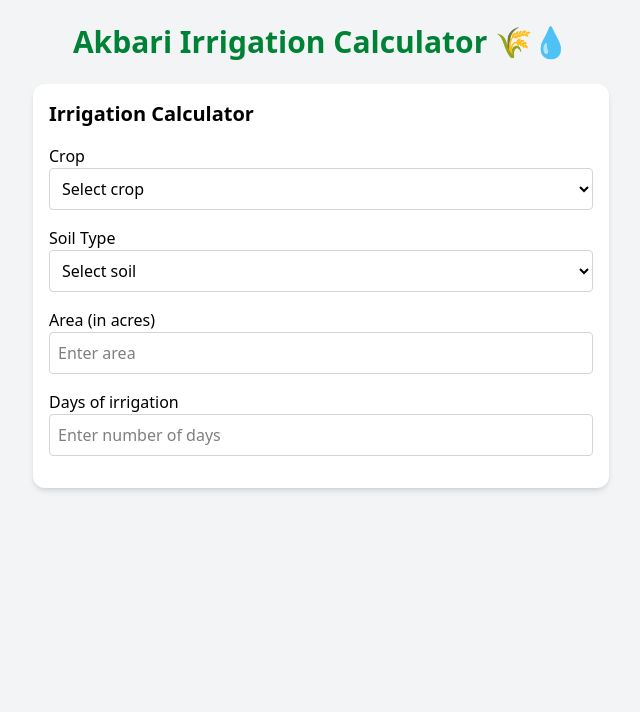
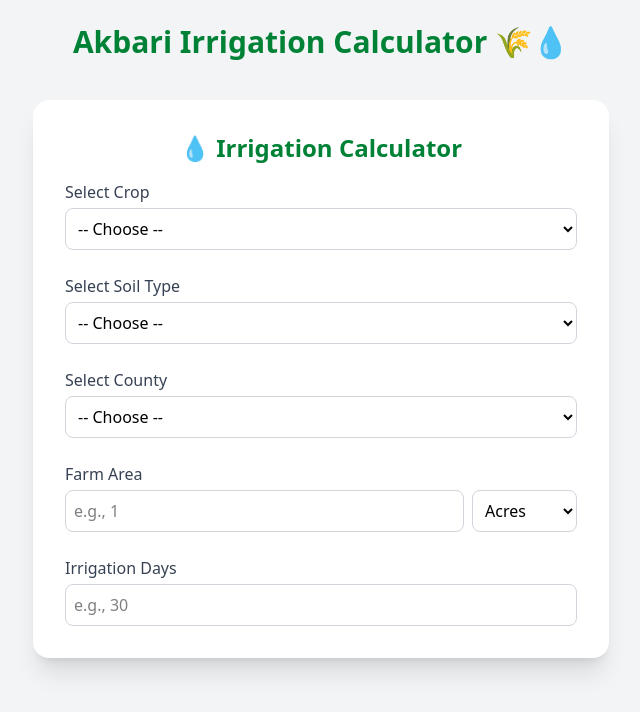
Before and after one commit to DaudElmoge/irrigation-calculator, a React (Vite) app: page / in a window 1280 px wide. Shown: the top 712 px of the page, without its empty margins (319-959 px from the left). Built offline with nearby package versions, Linux system fonts and the light colour scheme.

Commit message:
added more real data

```diff
--- a/src/components/IrrigationForm.jsx
+++ b/src/components/IrrigationForm.jsx
@@ -1,121 +1,154 @@
-import React, { useState, useEffect } from "react";
+import React, { useEffect, useState } from "react";
 import crops from "../data/crops.json";
 import soils from "../data/soils.json";
+import rainfallData from "../data/rainfall.json";
 
 function IrrigationForm({ onCalculate }) {
-  const [selectedCrop, setSelectedCrop] = useState("");
-  const [selectedSoil, setSelectedSoil] = useState("");
+  const [crop, setCrop] = useState("");
+  const [soil, setSoil] = useState("");
+  const [selectedCounty, setSelectedCounty] = useState("");
   const [area, setArea] = useState("");
+  const [unit, setUnit] = useState("acres");
   const [days, setDays] = useState("");
-  const [calculation, setCalculation] = useState(null);
+  const [result, setResult] = useState(null);
 
   useEffect(() => {
-    if (selectedCrop && selectedSoil && area && days) {
-      const cropData = crops.find((c) => c.name === selectedCrop);
-      const soilData = soils.find((s) => s.type === selectedSoil);
-      const totalWater = (cropData.waterRequirement * parseFloat(area)) / parseFloat(days); // liters per day
-      const flowRate = (totalWater / 3600).toFixed(2); // liters/sec
-      const pipeSize = suggestPipeSize(flowRate);
+    if (crop && soil && selectedCounty && area && days) {
+      const cropData = crops.find(c => c.name === crop);
+      const soilData = soils.find(s => s.type === soil);
+      const countyData = rainfallData.find(c => c.county === selectedCounty);
+      if (!cropData || !soilData || !countyData) return;
 
-      const result = {
-        crop: selectedCrop,
-        soil: selectedSoil,
-        area: parseFloat(area),// acres
-        days: parseFloat(days),// days
+      let convertedArea = parseFloat(area);
+      if (unit === "hectares") convertedArea *= 2.47105;
+      if (unit === "sqm") convertedArea *= 0.000247105;
+
+      const rainfallPerDay = countyData.rainfall / 365;
+      const netWater = Math.max(cropData.waterRequirement - rainfallPerDay, 0);
+      const totalWater = (netWater * convertedArea) / parseFloat(days);
+      const flowRate = totalWater / (60 * 60);
+      const pipeSize = flowRate < 1 ? "1 inch" : flowRate < 2 ? "1.5 inch" : "2 inch";
+
+      const preview = {
+        crop: cropData.name,
+        season: cropData.season,
+        soil: soilData.type,
+        soilDescription: soilData.description,
+        infiltrationRate: soilData.infiltrationRate,
+        holdingCapacity: soilData.holdingCapacity,
+        county: countyData.county,
+        annualRainfall: countyData.rainfall,
+        rainfallPerDay: rainfallPerDay.toFixed(2),
+        area: `${area} ${unit}`,
+        days,
         totalWater: totalWater.toFixed(2),
-        flowRate,
-        pipeSize,
-        season: cropData.season,
-        infiltrationRate: soilData.infiltrationRate,
-        holdingCapacity: soilData.holdingCapacity
+        flowRate: flowRate.toFixed(2),
+        pipeSize
       };
 
-      setCalculation(result);
-      onCalculate(result);
+      setResult(preview);
+      onCalculate(preview);
     }
-  }, [selectedCrop, selectedSoil, area, days, onCalculate]);
-
-  const suggestPipeSize = (flowRate) => {
-    const fr = parseFloat(flowRate);
-    if (fr <= 0.3) return "1/2 inch";
-    if (fr <= 0.6) return "3/4 inch";
-    if (fr <= 1.5) return "1 inch";
-    if (fr <= 3) return "1.5 inch";
-    return "2 inch or above";
-  };
+  }, [crop, soil, selectedCounty, area, unit, days, onCalculate]);
 
   return (
-    <div className="p-4 bg-white rounded-xl shadow-md">
-      <h2 className="text-xl font-bold mb-4">Irrigation Calculator</h2>
+    <form className="max-w-2xl mx-auto bg-white p-8 rounded-2xl shadow-xl mt-10 space-y-6">
+      <h2 className="text-2xl font-bold text-green-700 text-center mb-4">💧 Irrigation Calculator</h2>
 
-      <div className="mb-4">
-        <label className="block font-medium">Crop</label>
+      {/* Crop */}
+      <div>
+        <label className="block text-gray-700 font-medium mb-1">Select Crop</label>
         <select
-          value={selectedCrop}
-          onChange={(e) => setSelectedCrop(e.target.value)}
-          className="w-full border border-gray-300 p-2 rounded"
+          value={crop}
+          onChange={(e) => setCrop(e.target.value)}
+          className="w-full border border-gray-300 rounded-lg p-2 focus:outline-none focus:ring-2 focus:ring-green-400"
         >
-          <option value="">Select crop</option>
-          {crops.map((crop) => (
-            <option key={crop.name} value={crop.name}>
-              {crop.name}
-            </option>
-          ))}
+          <option value="">-- Choose --</option>
+          {crops.map(c => <option key={c.name} value={c.name}>{c.name}</option>)}
         </select>
       </div>
 
-      <div className="mb-4">
-        <label className="block font-medium">Soil Type</label>
+      {/* Soil */}
+      <div>
+        <label className="block text-gray-700 font-medium mb-1">Select Soil Type</label>
         <select
-          value={selectedSoil}
-          onChange={(e) => setSelectedSoil(e.target.value)}
-          className="w-full border border-gray-300 p-2 rounded"
+          value={soil}
+          onChange={(e) => setSoil(e.target.value)}
+          className="w-full border border-gray-300 rounded-lg p-2 focus:outline-none focus:ring-2 focus:ring-green-400"
         >
-          <option value="">Select soil</option>
-          {soils.map((soil) => (
-            <option key={soil.type} value={soil.type}>
-              {soil.type}
-            </option>
-          ))}
+          <option value="">-- Choose --</option>
+          {soils.map(s => <option key={s.type} value={s.type}>{s.type}</option>)}
         </select>
       </div>
 
-      <div className="mb-4">
-        <label className="block font-medium">Area (in acres)</label>
-        <input
-          type="number"
-          value={area}
-          onChange={(e) => setArea(e.target.value)}
-          className="w-full border border-gray-300 p-2 rounded"
-          placeholder="Enter area"
-        />
+      {/* County */}
+      <div>
+        <label className="block text-gray-700 font-medium mb-1">Select County</label>
+        <select
+          value={selectedCounty}
+          onChange={(e) => setSelectedCounty(e.target.value)}
+          className="w-full border border-gray-300 rounded-lg p-2 focus:outline-none focus:ring-2 focus:ring-green-400"
+        >
+          <option value="">-- Choose --</option>
+          {rainfallData.map(c => <option key={c.county} value={c.county}>{c.county}</option>)}
+        </select>
       </div>
 
-      <div className="mb-4">
-        <label className="block font-medium">Days of irrigation</label>
+      {/* Area and Units */}
+      <div>
+        <label className="block text-gray-700 font-medium mb-1">Farm Area</label>
+        <div className="flex gap-2">
+          <input
+            type="number"
+            value={area}
+            onChange={(e) => setArea(e.target.value)}
+            placeholder="e.g., 1"
+            className="flex-1 border border-gray-300 rounded-lg p-2 focus:outline-none focus:ring-2 focus:ring-green-400"
+          />
+          <select
+            value={unit}
+            onChange={(e) => setUnit(e.target.value)}
+            className="border border-gray-300 rounded-lg p-2 focus:outline-none focus:ring-2 focus:ring-green-400"
+          >
+            <option value="acres">Acres</option>
+            <option value="hectares">Hectares</option>
+            <option value="sqm">m²</option>
+          </select>
+        </div>
+      </div>
+
+      {/* Days */}
+      <div>
+        <label className="block text-gray-700 font-medium mb-1">Irrigation Days</label>
         <input
           type="number"
           value={days}
           onChange={(e) => setDays(e.target.value)}
-          className="w-full border border-gray-300 p-2 rounded"
-          placeholder="Enter number of days"
+          placeholder="e.g., 30"
+          className="w-full border border-gray-300 rounded-lg p-2 focus:outline-none focus:ring-2 focus:ring-green-400"
         />
       </div>
 
-      {calculation && (
-        <div className="mt-6 p-4 border-t border-gray-300">
-          <h3 className="text-lg font-semibold mb-2">Preview:</h3>
-          <p><strong>Crop:</strong> {calculation.crop}</p>
-          <p><strong>Soil:</strong> {calculation.soil}</p>
-          <p><strong>Season:</strong> {calculation.season}</p>
-          <p><strong>Infiltration Rate:</strong> {calculation.infiltrationRate}</p>
-          <p><strong>Holding Capacity:</strong> {calculation.holdingCapacity}</p>
-          <p><strong>Total Water Needed:</strong> {calculation.totalWater} L/day</p>
-          <p><strong>Flow Rate:</strong> {calculation.flowRate} L/s</p>
-          <p><strong>Suggested Pipe Size:</strong> {calculation.pipeSize}</p>
+      {/* Preview */}
+      {result && (
+        <div className="bg-green-50 border border-green-300 p-4 rounded-lg mt-6 space-y-2">
+          <h3 className="text-xl font-semibold text-green-800">📊 Irrigation Preview</h3>
+          <p><span className="font-medium">Crop:</span> {result.crop}</p>
+          <p><span className="font-medium">Season:</span> {result.season}</p>
+          <p><span className="font-medium">Soil:</span> {result.soil}</p>
+          <p className="text-sm italic text-gray-600">{result.soilDescription}</p>
+          <p><span className="font-medium">Infiltration:</span> {result.infiltrationRate}</p>
+          <p><span className="font-medium">Holding:</span> {result.holdingCapacity}</p>
+          <p><span className="font-medium">County:</span> {result.county}</p>
+          <p><span className="font-medium">Rainfall:</span> {result.annualRainfall} mm/yr (~{result.rainfallPerDay} mm/day)</p>
+          <p><span className="font-medium">Area:</span> {result.area}</p>
+          <p><span className="font-medium">Days:</span> {result.days}</p>
+          <p><span className="font-medium">Water Required:</span> {result.totalWater} L/day</p>
+          <p><span className="font-medium">Flow Rate:</span> {result.flowRate} L/sec</p>
+          <p><span className="font-medium">Suggested Pipe Size:</span> {result.pipeSize}</p>
         </div>
       )}
-    </div>
+    </form>
   );
 }
 
--- /dev/null
+++ b/src/data/rainfall.json
@@ -0,0 +1,10 @@
+[
+    { "county": "Nairobi", "rainfall": 800 },
+    { "county": "Mombasa", "rainfall": 1100 },
+    { "county": "Kisumu", "rainfall": 1300 },
+    { "county": "Turkana", "rainfall": 250 },
+    { "county": "Nyeri", "rainfall": 1500 },
+    { "county": "Garissa", "rainfall": 300 },
+    { "county": "Uasin Gishu", "rainfall": 1000 },
+    { "county": "Embu", "rainfall": 1400 }
+  ]
--- a/src/data/soils.json
+++ b/src/data/soils.json
@@ -1,38 +1,38 @@
 [
     {
       "type": "Sandy",
-      "infiltrationRate": "High",
-      "holdingCapacity": "Low",
+      "infiltrationRate": "20–30 mm/hr",
+      "holdingCapacity": "40–60 mm/m",
       "description": "Common in coastal and arid regions; drains quickly but retains few nutrients."
     },
     {
       "type": "Loamy",
-      "infiltrationRate": "Moderate",
-      "holdingCapacity": "High",
+      "infiltrationRate": "10–20 mm/hr",
+      "holdingCapacity": "100–150 mm/m",
       "description": "Found in Western Kenya and parts of the Rift Valley; fertile and well-drained."
     },
     {
       "type": "Clay (Black Cotton)",
-      "infiltrationRate": "Low",
-      "holdingCapacity": "High",
+      "infiltrationRate": "1–10 mm/hr",
+      "holdingCapacity": "150–200 mm/m",
       "description": "Present in areas like Mwea and Athi; retains water but can become waterlogged."
     },
     {
       "type": "Volcanic (Andosols)",
-      "infiltrationRate": "High",
-      "holdingCapacity": "High",
+      "infiltrationRate": "15–30 mm/hr",
+      "holdingCapacity": "120–180 mm/m",
       "description": "Located in highland areas; rich in minerals and organic matter."
     },
     {
       "type": "Red Soils",
-      "infiltrationRate": "Moderate",
-      "holdingCapacity": "Moderate",
+      "infiltrationRate": "10–15 mm/hr",
+      "holdingCapacity": "80–120 mm/m",
       "description": "Found in highland areas; rich in iron but may require pH management."
     },
     {
       "type": "Alluvial",
-      "infiltrationRate": "Variable",
-      "holdingCapacity": "High",
+      "infiltrationRate": "Variable (5–25 mm/hr)",
+      "holdingCapacity": "100–160 mm/m",
       "description": "Located in river valleys; fertile and suitable for various crops."
     }
   ]
```
